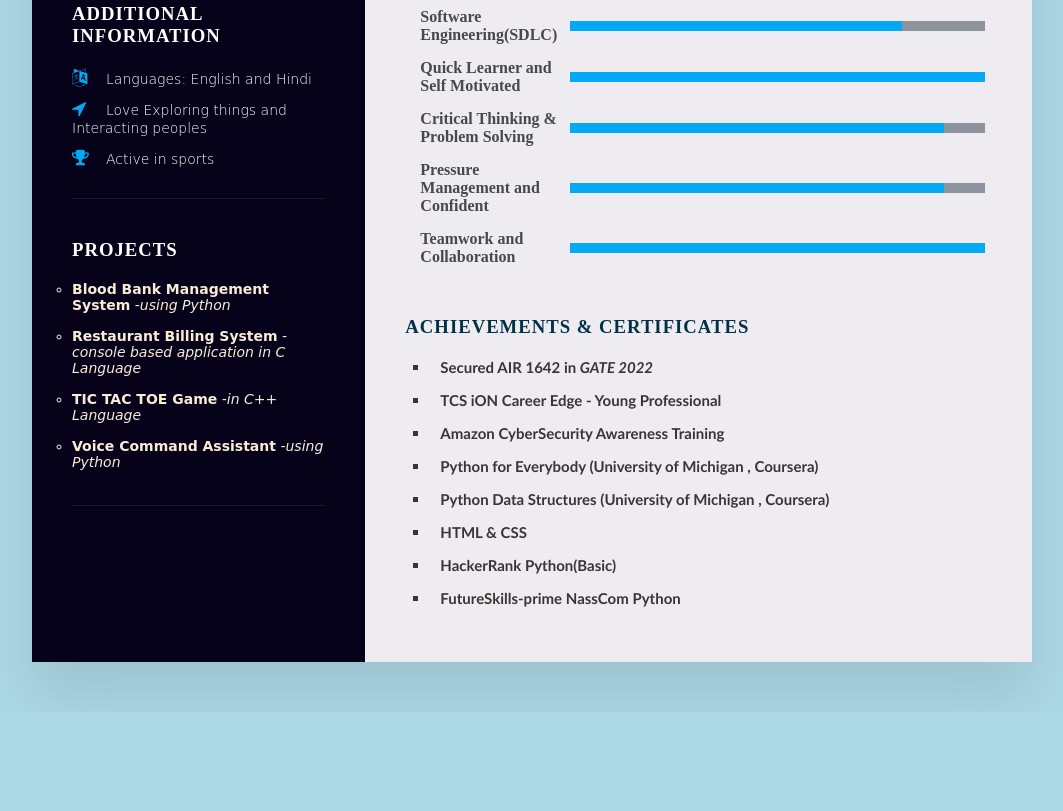
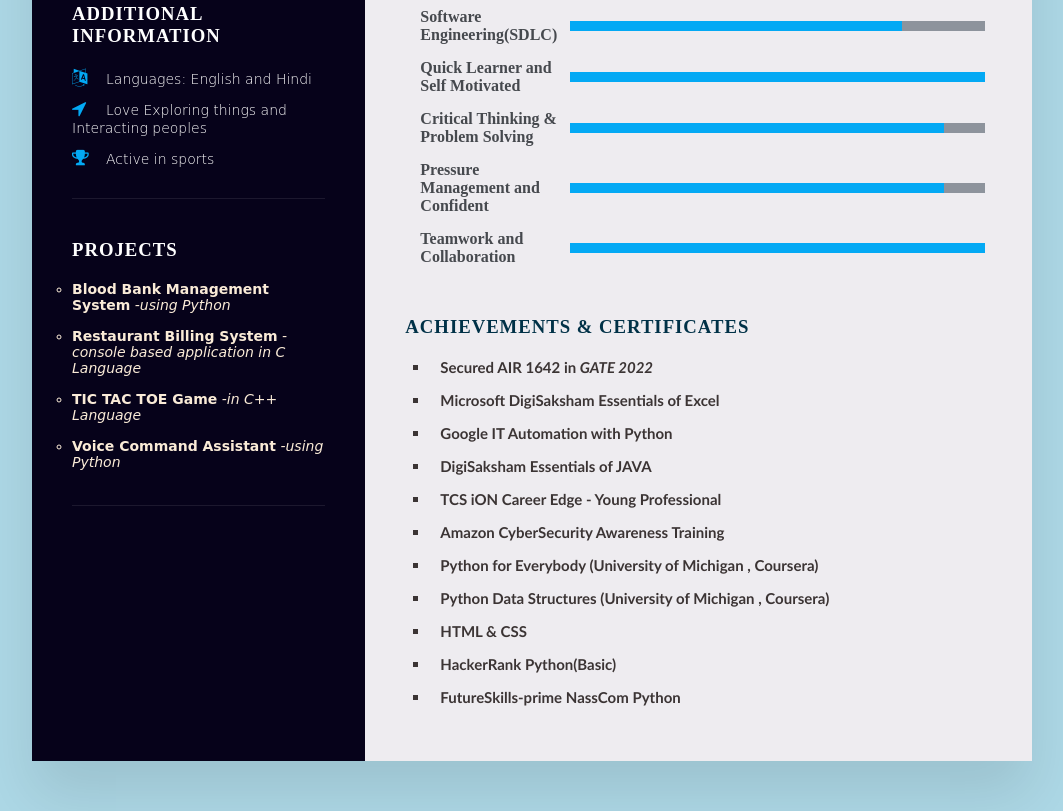
Before and after one commit to yogesh2301/Resume, a plain HTML site: page index.html in a window 1280 px wide. Shown: the part 1021-1832 px from the top of the page, without its empty margins (108-1171 px from the left). Before the commit the page ends 1733 px from the top, so only its background shows below. Drawn offline with Linux system fonts and the light colour scheme; a web font is replaced by a local one.

Commit message:
Update index.html

```diff
--- a/index.html
+++ b/index.html
@@ -189,6 +189,9 @@
                 <h3 class="title2">Achievements & Certificates</h3>
                 <ul>
                     <li>Secured <b>AIR 1642</b> in <em><b> GATE 2022 </b></em> </li>
+                    <li>Microsoft DigiSaksham Essentials of Excel</li>
+                    <li>Google IT Automation with Python</li>
+                    <li>DigiSaksham Essentials of JAVA</li>
                     <li>TCS iON Career Edge - Young Professional</li>
                     <li>Amazon CyberSecurity Awareness Training </li>
                     <li>Python for Everybody (University of Michigan , Coursera)</li>
```
